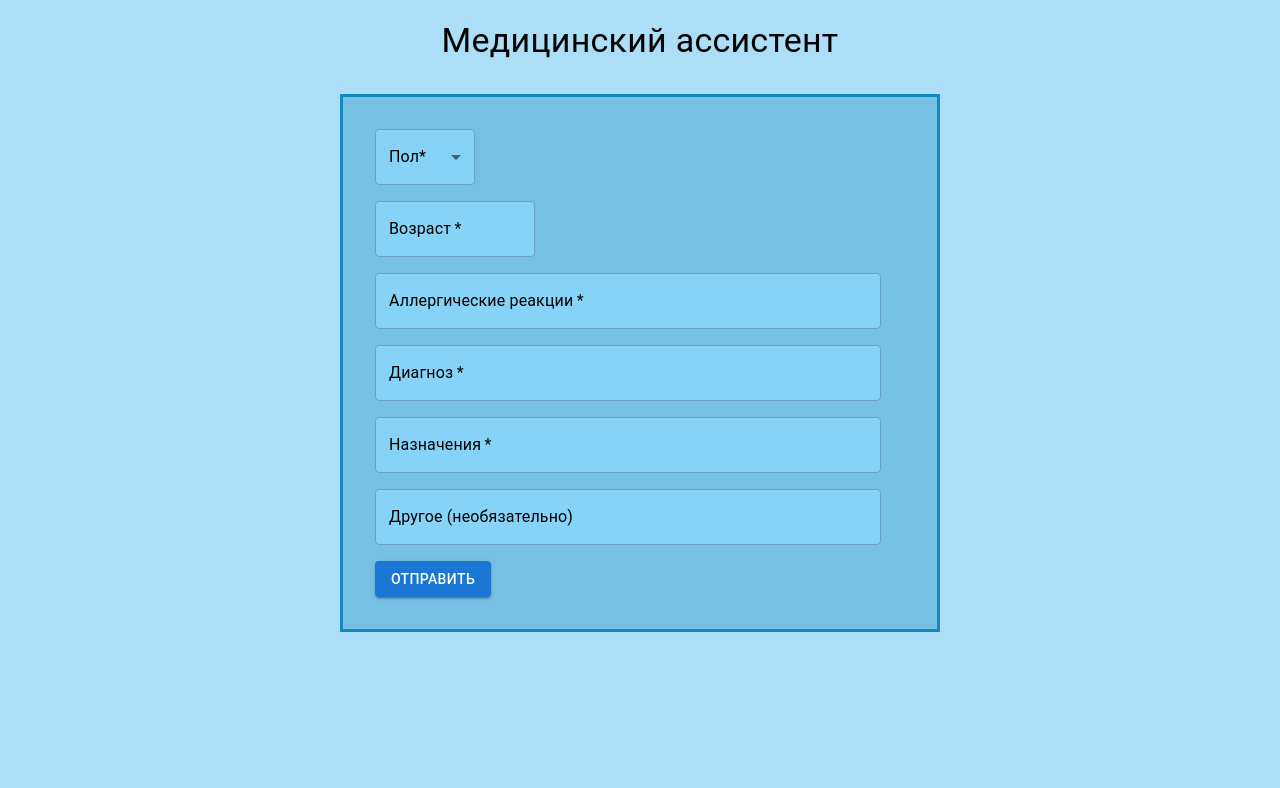
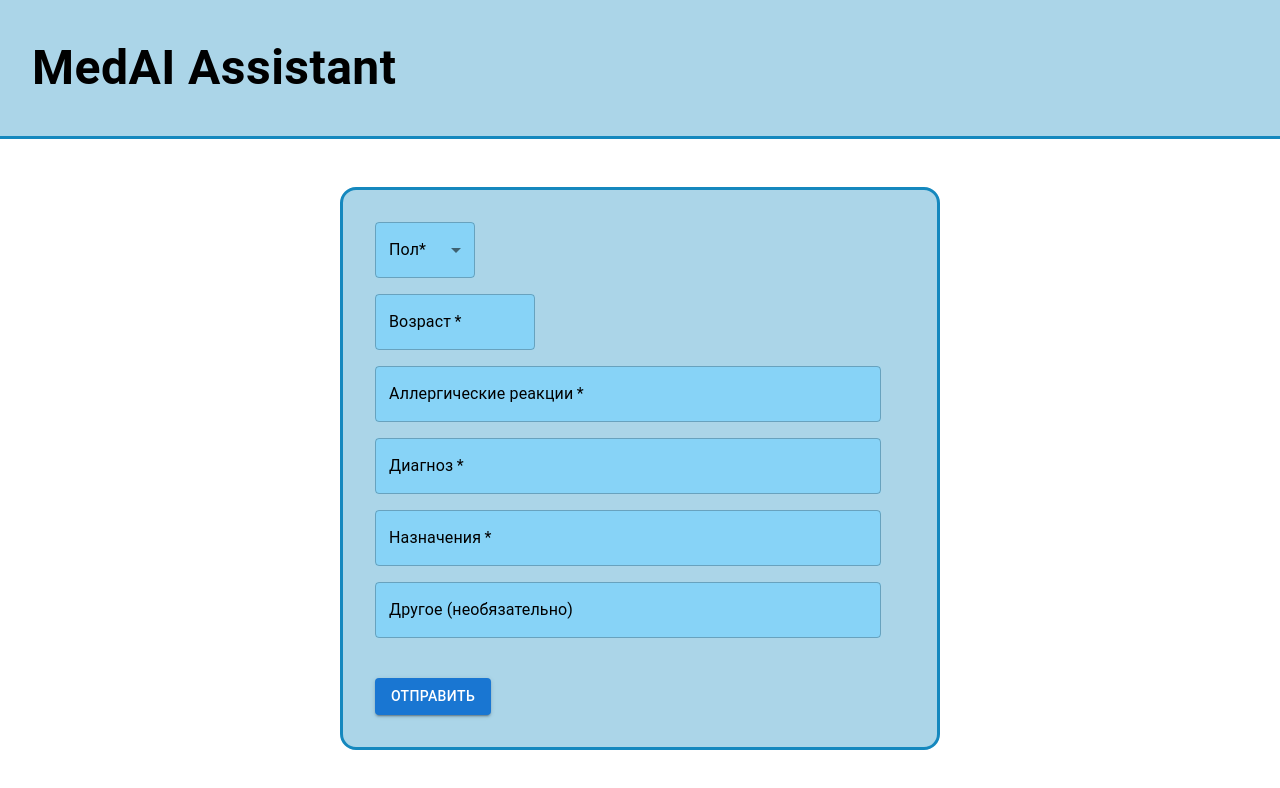
Before and after one commit to Hronotoor/zerotwo-ai-frontend, a React (Vite) app: page / in a window 1280 px wide. Shown: the top 788 px of the page. Built offline with nearby package versions, Linux system fonts and the light colour scheme; some icons are missing.

Commit message:
feat: add style

```diff
--- a/package.json
+++ b/package.json
@@ -14,9 +14,6 @@
     "@emotion/styled": "^11.14.1",
     "@mui/icons-material": "^7.3.4",
     "@mui/material": "^7.3.4",
-    "@react-pdf/renderer": "^4.3.1",
-    "html2canvas": "^1.4.1",
-    "jspdf": "^3.0.3",
     "react": "^19.1.1",
     "react-dom": "^19.1.1",
     "react-markdown": "^10.1.0",
--- a/src/GlobalStyles.ts
+++ b/src/GlobalStyles.ts
@@ -5,8 +5,4 @@ export const GlobalStyles = createGlobalStyle`
     margin: 0;
     box-sizing: border-box;
   }
-
-  body {
-    background-color: #19a7e95b;
-  }
 `;
--- a/src/components/FormSelect/index.tsx
+++ b/src/components/FormSelect/index.tsx
@@ -1,11 +1,10 @@
 import {
-  FormControl,
   InputLabel,
   Select,
   MenuItem,
   type SelectChangeEvent,
 } from "@mui/material";
-import { styled } from "@mui/material/styles";
+import { StyledFormControl } from "./style";
 
 interface FormSelectProps {
   label: string;
@@ -15,19 +14,6 @@ interface FormSelectProps {
   onChange: (e: SelectChangeEvent) => void;
   options: { value: string; label: string }[];
 }
-
-const StyledFormControl = styled(FormControl)({
-  "& .MuiFormLabel-root": {
-    color: "#000000",
-    "&.Mui-focused": {
-      color: "#000000",
-    },
-  },
-  "& .MuiOutlinedInput-root": {
-    backgroundColor: "#87d3f7",
-    width: "100px",
-  },
-});
 
 const FormSelect = ({
   label,
--- a/src/components/FormSelect/style.ts
+++ b/src/components/FormSelect/style.ts
@@ -1,21 +1,15 @@
+import { FormControl } from "@mui/material";
 import styled from "styled-components";
 
-export const StyledLabel = styled.label`
-  display: flex;
-  flex-direction: column;
-  font-weight: 500;
-`;
-
-export const StyledSelect = styled.select`
-  margin-top: 6px;
-  padding: 8px;
-  border-radius: 6px;
-  border: 1px solid #ccc;
-  font-size: 16px;
-  width: max-content;
-
-  &:focus {
-    outline: none;
-    border-color: #1976d2;
-  }
-`;
+export const StyledFormControl = styled(FormControl)({
+  "& .MuiFormLabel-root": {
+    color: "#000000",
+    "&.Mui-focused": {
+      color: "#000000",
+    },
+  },
+  "& .MuiOutlinedInput-root": {
+    backgroundColor: "#87d3f7",
+    width: "100px",
+  },
+});
--- a/src/components/Tooltip/index.tsx
+++ b/src/components/Tooltip/index.tsx
@@ -11,6 +11,7 @@ const CustomTooltip = (props: { text: string }) => {
       disableFocusListener={false}
       disableHoverListener={false}
       disableTouchListener={false}
+      placement="top"
     >
       <InfoIcon />
     </Tooltip>
--- a/src/constants/disclaimerText.ts
+++ b/src/constants/disclaimerText.ts
@@ -1,7 +1,7 @@
 export const disclaimerText = `
 # ⚠️ Медицинский дисклеймер
 
-## Важная информация
+## ИИ - ассистент уже спешит к Вам с ответом, а пока прочтите важную информацию!
 
 Содержание, генерируемое AI-ассистентом, предоставляется исключительно в **информационных и образовательных целях** и не должно рассматриваться как:
 
--- /dev/null
+++ b/src/constants/intputFields.ts
@@ -0,0 +1,18 @@
+const DIAGNOSIS =
+  "Укажите наиболее подробно все диагнозы, которые вы хотите представить для ИИ-анализа.";
+const APPOINTMENTS =
+  "Перечислите все препараты, которые принимает(е)/планирует(е) принимать Вы и/или Ааш пациент. Для более точного ответа рекомендуется вводить действующие вещества (МНН).";
+export const OTHER =
+  "В данном поле вы можете указать любую информацию, если она может влиять на рекомендации, например: оперативные вмешательства, курение, раса и т.д.";
+const ALLERGY =
+  "Укажите наиболее подробно аллергические реакции, которые вы хотите представить для ИИ-анализа.";
+
+export const inputFields = [
+  {
+    label: "Аллергические реакции",
+    name: "allergies",
+    text: ALLERGY,
+  },
+  { label: "Диагноз", name: "diagnosis", text: DIAGNOSIS },
+  { label: "Назначения", name: "prescriptions", text: APPOINTMENTS },
+];
--- a/src/pages/Home/index.tsx
+++ b/src/pages/Home/index.tsx
@@ -1,6 +1,13 @@
-import { useState } from "react";
+import { useRef, useState } from "react";
 import ReactMarkdown from "react-markdown";
+import type { SelectChangeEvent } from "@mui/material";
 import { askAI } from "../../services/api";
+import FormInput from "../../components/FormInput";
+import FormSelect from "../../components/FormSelect";
+import { disclaimerText } from "../../constants/disclaimerText";
+import CustomTooltip from "../../components/Tooltip";
+import AgeInput from "../../components/FormInput/AgeInput";
+import { inputFields, OTHER } from "../../constants/intputFields";
 import {
   Container,
   Title,
@@ -10,23 +17,11 @@ import {
   ResultContainer,
   ResultPre,
   InputContainer,
+  TitleContainer,
+  FormContainer,
+  LoadingContainer,
+  LoadingSpinner,
 } from "./style";
-import FormInput from "../../components/FormInput";
-import FormSelect from "../../components/FormSelect";
-import { disclaimerText } from "../../constants/disclaimerText";
-import CustomTooltip from "../../components/Tooltip";
-import type { SelectChangeEvent } from "@mui/material";
-import AgeInput from "../../components/FormInput/AgeInput";
-
-const inputFields = [
-  {
-    label: "Аллергические реакции",
-    name: "allergies",
-    text: "Текст для аллергий",
-  },
-  { label: "Диагноз", name: "diagnosis", text: "Текст для показаний" },
-  { label: "Назначения", name: "prescriptions", text: "Текст для диагноза" },
-];
 
 const Home = () => {
   const [formData, setFormData] = useState({
@@ -41,6 +36,7 @@ const Home = () => {
   const [answer, setAnswer] = useState("");
   const [loading, setLoading] = useState(false);
   const [errors, setErrors] = useState<string | null>(null);
+  const resultContainerRef = useRef<HTMLDivElement>(null);
 
   const handleChange = (
     e: React.ChangeEvent<HTMLInputElement> | SelectChangeEvent
@@ -64,6 +60,15 @@ const Home = () => {
     return null;
   };
 
+  const scrollToResult = () => {
+    setTimeout(() => {
+      resultContainerRef.current?.scrollIntoView({
+        behavior: "smooth",
+        block: "start",
+      });
+    }, 100);
+  };
+
   const handleSubmit = async () => {
     setErrors(null);
     setAnswer("");
@@ -75,6 +80,7 @@ const Home = () => {
     }
 
     setLoading(true);
+    scrollToResult();
 
     try {
       const dataToSend = {
@@ -95,8 +101,11 @@ const Home = () => {
 
   return (
     <Container>
-      <Title variant="h4">Медицинский ассистент</Title>
+      <TitleContainer>
+        <Title>MedAI Assistant</Title>
+      </TitleContainer>
 
+      <FormContainer>
         <Form>
           <FormSelect
             label="Пол*"
@@ -142,7 +151,7 @@ const Home = () => {
               multiline={true}
               minRows={1}
             />
-          <CustomTooltip text="Дополнительная информация о пациенте" />
+            <CustomTooltip text={OTHER} />
           </InputContainer>
 
           {errors && <ErrorText>{errors}</ErrorText>}
@@ -156,6 +165,13 @@ const Home = () => {
             {loading ? "Загрузка..." : "Отправить"}
           </StyledButton>
         </Form>
+      </FormContainer>
+
+      {loading && (
+        <LoadingContainer ref={resultContainerRef}>
+          <LoadingSpinner />
+        </LoadingContainer>
+      )}
 
       {(loading || answer) && (
         <ResultContainer>
--- a/src/pages/Home/style.ts
+++ b/src/pages/Home/style.ts
@@ -1,22 +1,31 @@
-import styled from "styled-components";
-import { Box, Button, Typography } from "@mui/material";
+import { Box, Button, styled, Typography } from "@mui/material";
 
-export const Container = styled.div`
+export const Container = styled("div")`
   display: flex;
   flex-direction: column;
   gap: 32px;
   margin: 0px auto;
   font-family: "Roboto", sans-serif;
-  padding: 20px;
   height: 100vh;
   align-items: center;
 `;
 
-export const Title = styled(Typography)`
-  text-align: start;
+export const Title = styled(Typography)(({ theme }) => ({
+  textAlign: "start",
+  fontSize: "48px",
+  fontWeight: 700,
+  [theme.breakpoints.down("sm")]: {
+    fontSize: "32px",
+    fontWeight: 600,
+  },
+}));
+
+export const FormContainer = styled(Box)`
+  width: 100%;
+  padding: 16px;
 `;
 
-export const Form = styled.div`
+export const Form = styled("div")`
   display: flex;
   flex-direction: column;
   gap: 16px;
@@ -25,9 +34,11 @@ export const Form = styled.div`
   padding: 32px;
   background-color: #1589be5b;
   border: 3px solid #1588beff;
+  border-radius: 16px;
+  margin: 0 auto;
 `;
 
-export const ErrorText = styled.p`
+export const ErrorText = styled("p")`
   color: red;
   margin: 0;
   font-size: 14px;
@@ -35,19 +46,24 @@ export const ErrorText = styled.p`
 
 export const StyledButton = styled(Button)`
   width: fit-content;
-  margin-top: 16px;
+  margin-top: 24px;
 `;
 
-export const ResultContainer = styled.div`
+export const ResultContainer = styled("div")`
   margin-top: 20px;
   display: flex;
   justify-content: center;
+  width: 100%;
+  background-color: #1589be5b;
+  padding: 24px 0;
+  border-top: 3px solid #1588beff;
 `;
 
-export const ResultPre = styled.div`
+export const ResultPre = styled("div")`
   max-width: 80%;
   overflow-x: auto;
   padding-bottom: 32px;
+  line-height: 2rem;
 
   h3,
   h4,
@@ -63,6 +79,7 @@ export const ResultPre = styled.div`
 
   em {
     color: #be0202ff;
+    font-weight: 600;
   }
 
   ul,
@@ -83,3 +100,35 @@ export const InputContainer = styled(Box)`
   gap: 8px;
   justify-content: space-between;
 `;
+
+export const TitleContainer = styled(Box)`
+  width: 100%;
+  background-color: #1589be5b;
+  padding: 32px;
+  border-bottom: 3px solid #1588beff;
+`;
+
+export const LoadingContainer = styled("div")`
+  display: flex;
+  justify-content: center;
+  align-items: center;
+  width: 100%;
+`;
+
+export const LoadingSpinner = styled("div")`
+  width: 50px;
+  height: 50px;
+  border: 4px solid #1589be5b;
+  border-top: 4px solid #1588beff;
+  border-radius: 50%;
+  animation: spin 1s linear infinite;
+
+  @keyframes spin {
+    0% {
+      transform: rotate(0deg);
+    }
+    100% {
+      transform: rotate(360deg);
+    }
+  }
+`;
```
Lines whose indentation alone changed are shown as unchanged.
